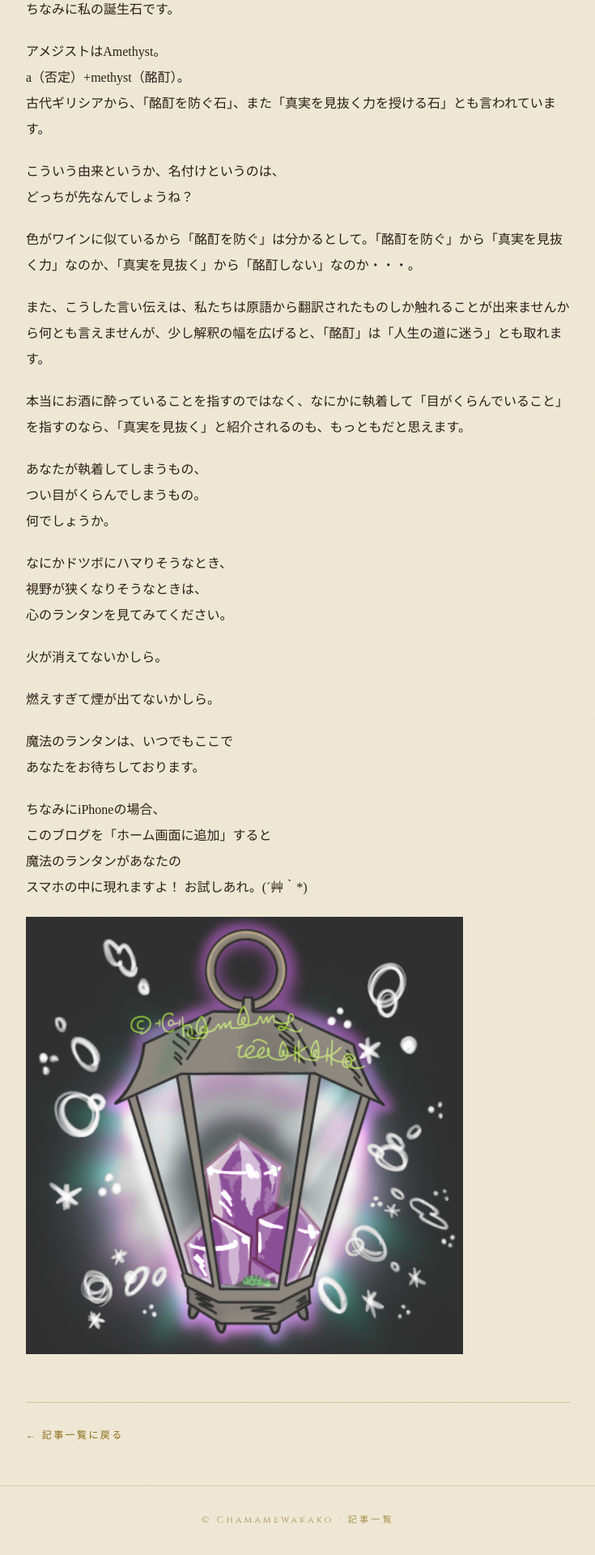
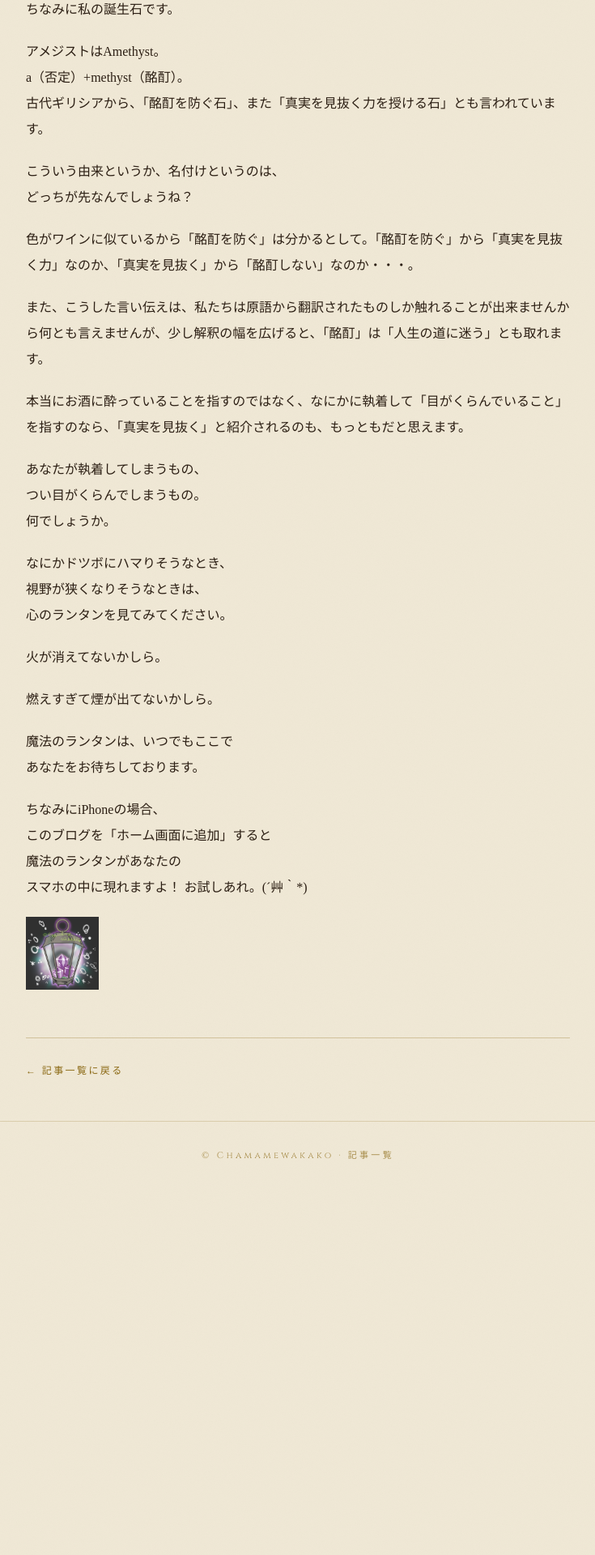
Before and after one commit to Chamamewakako/blog, a Jekyll site: the page built from _posts/2026-03-10-tue-復活の灯（ともしび）。.md, in a window 1280 px wide. Shown: the part 1450-3370 px from the top of the page at 81% size, without its empty margins (272-1007 px from the left). Built offline with Jekyll 4.4.1, drawn with Linux system fonts in a browser that asks for light colours; some web fonts are replaced; after the commit the page ends 2920 px from its top, so only the background shows below that.

Commit message:
Update 2026-03-10-tue-復活の灯（ともしび）。.md

```diff
--- a/_posts/2026-03-10-tue-復活の灯（ともしび）。.md
+++ b/_posts/2026-03-10-tue-復活の灯（ともしび）。.md
@@ -63,4 +63,4 @@ a（否定）+methyst（酩酊）。\
 スマホの中に現れますよ！
 お試しあれ。(´艸｀*)
 
-![apple-touch-icon_sample](/assets/apple-touch-icon_sample.png)
+<img src="/assets/apple-touch-icon_sample.png" width="90％">
```
